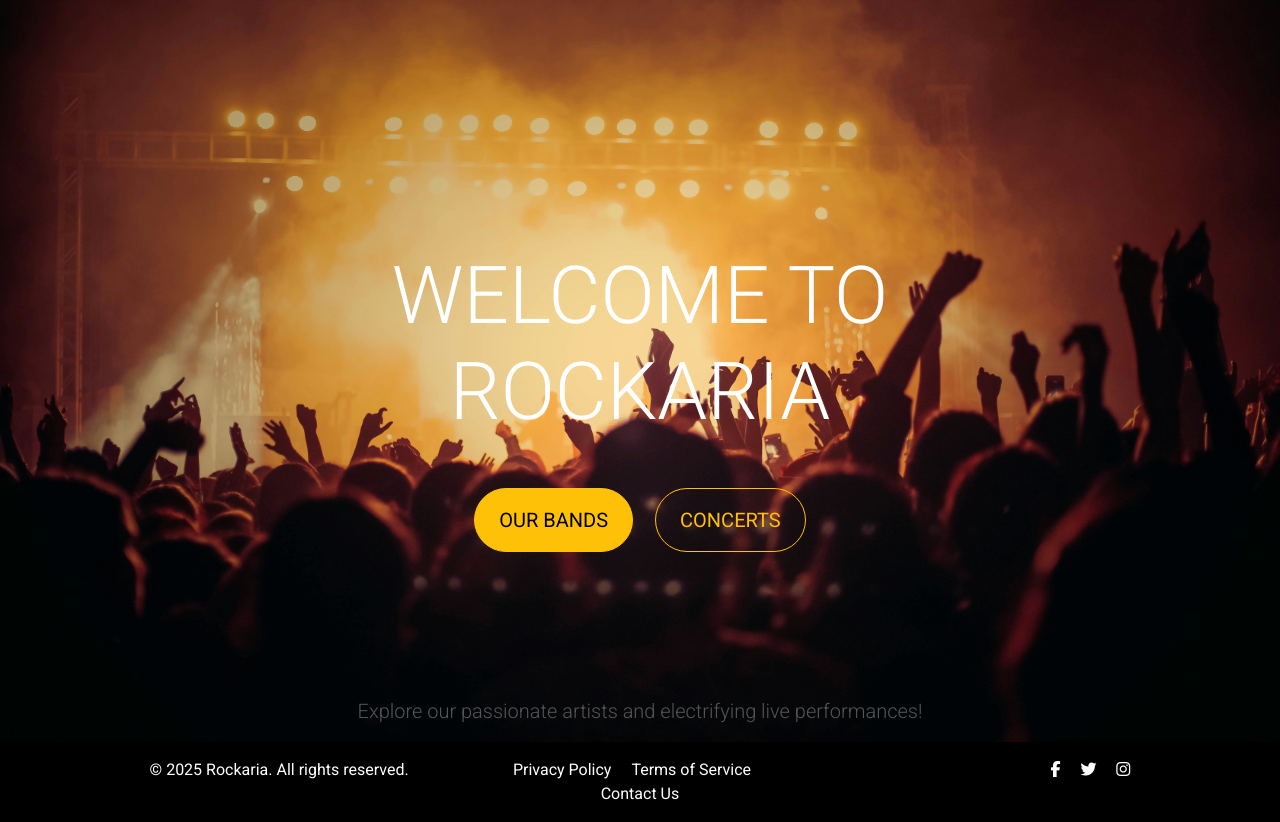
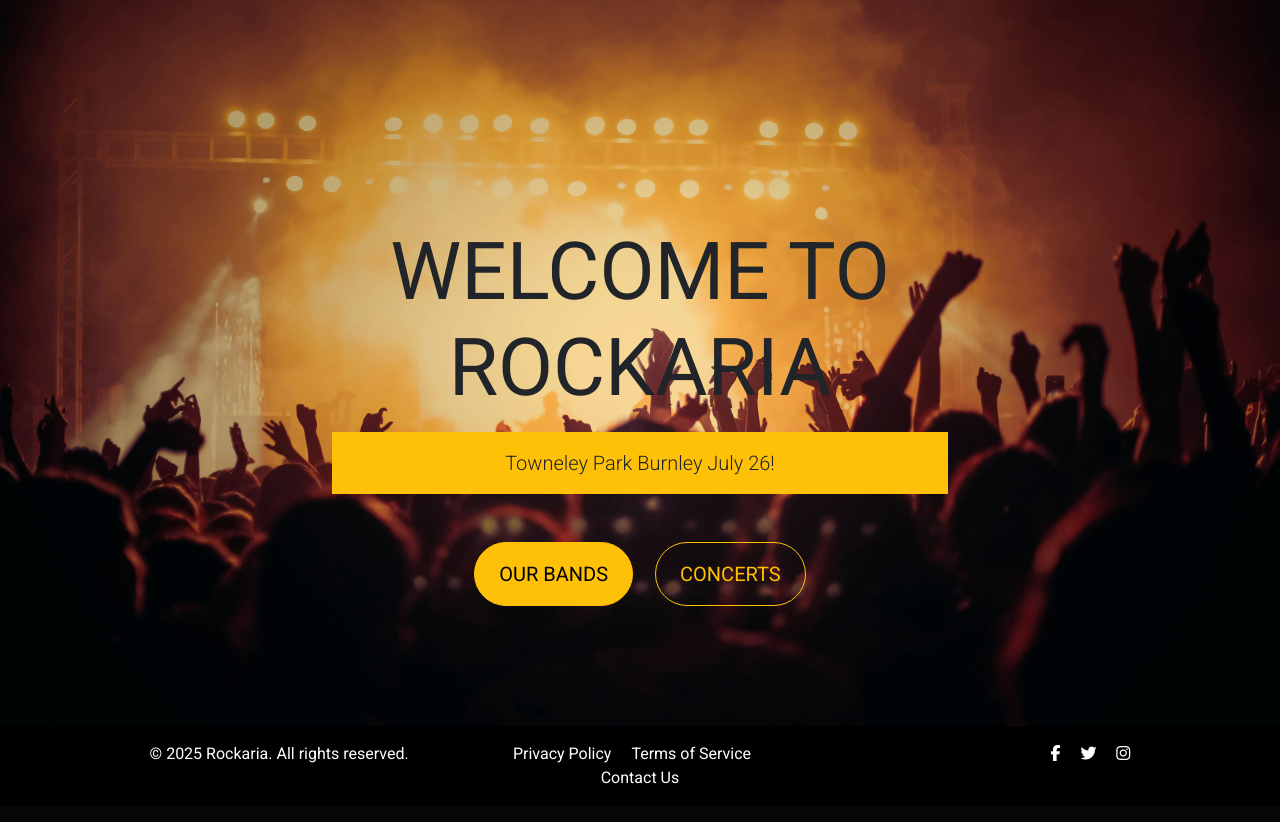
Before and after one commit to curran68/rockaria, a Django app: page / in a window 1280 px wide. Shown: the part 64-886 px from the top of the page. After the commit the page ends 848 px from the top, so only its background shows below. Run offline with Django 5.2, Linux system fonts and the light colour scheme; some libraries are stand-ins or nearby versions; some web fonts are replaced.

Commit message:
changes to design

```diff
--- a/home/templates/home/index.html
+++ b/home/templates/home/index.html
@@ -3,7 +3,6 @@
 {% load static %}
 
 {% block page_header %}
-    {# This block remains empty as its purpose is for a different type of page header #}
     <div class="container header-container">
         <div class="row">
             <div class="col"></div>
@@ -12,17 +11,23 @@
 {% endblock %}
 
 {% block content %}
-    {# --- START: Stand Out Header with Welcome, Bands, and Concerts --- #}
-    {# Using container-fluid for full width, py-5 for vertical padding, bg-dark for background #}
-    <div class="container-fluid text-white text-center py-5">
-        <div class="row justify-content-center"> {# Use justify-content-center to center the column #}
-            <div class="col-12 col-md-8 col-lg-6"> {# Adjusted column width to keep content focused but centered #}
-                <h1 class="display-1 logo-font mb-4"> {# display-1 for very large text, mb-4 for space #}
-                    Welcome To Rockaria
+    {# --- START: Stand Out Header with Welcome, Description in Blue Box, Bands, and Concerts --- #}
+    {# The main container-fluid remains transparent #}
+    <div class="container-fluid text-center py-4">
+        <div class="row justify-content-center">
+            {# Reverted this div's classes. The box is now only around the paragraph below #}
+            <div class="col-12 col-md-8 col-lg-6">
+                <h1 class="display-1 logo-font mb-3 text-dark"> {# Changed back to text-dark for contrast with light background #}
+                    <strong>Welcome To Rockaria</strong>
                 </h1>
+                {# This is the paragraph that will be inside the blue box #}
+                <p class="lead mb-4 text-dark bg-warning p-3"> {# Added custom class 'highlight-blue-box' and text-dark #}
+                    Towneley Park Burnley July 26!
+                </p>
+
                 <div class="my-5">
                     <h4>
-                        <a href="{% url 'bands' %}" class="btn btn-lg btn-warning rounded-pill text-uppercase py-3 px-4 me-3">Our Bands</a> {# Added some Bootstrap styling to make buttons stand out #}
+                        <a href="{% url 'bands' %}" class="btn btn-lg btn-warning rounded-pill text-uppercase py-3 px-4 me-3">Our Bands</a>
                         <a href="{% url 'concerts' %}" class="btn btn-lg btn-outline-warning rounded-pill text-uppercase py-3 px-4">Concerts</a>
                     </h4>
                 </div>
@@ -31,16 +36,35 @@
     </div>
     {# --- END: Stand Out Header --- #}
 
-    {# --- START: Optional Main Content Area (below the header) --- #}
-    {# You can add any other content for your index page below this main header #}
+    {# --- START: Remaining Content Area --- #}
     <div class="container mt-5">
         <div class="row">
             <div class="col-12 text-center">
-                <p class="lead">Explore our passionate artists and electrifying live performances!</p>
-                {# Add more sections, images, or calls to action here as your site grows #}
+                {# Placeholder for any future content below the main header #}
             </div>
         </div>
     </div>
-    {# --- END: Optional Main Content Area --- #}
+    {# --- END: Remaining Content Area --- #}
 
 {% endblock %}
+
+{% block extra_css %}
+    {{ block.super }}
+    <style>
+        /* Custom class for the blue, semi-transparent highlight box around the paragraph */
+        .highlight-blue-box {
+            background-color: rgba(173, 216, 230, 0.7); /* Light blue with 70% opacity */
+            padding: 10px 15px; /* Padding inside the box */
+            border-radius: 5px; /* Slightly rounded corners */
+            display: inline-block; /* Allows padding and background to wrap content, but center with text-center */
+            /* If you want it to take full width and still be centered, use display: block; and ensure text-center is on parent */
+            /* For the image provided, it looks like it takes the full width of its parent column */
+            width: 100%; /* Ensures it fills the column width */
+        }
+
+        /* Adjust text color for the main heading as well */
+        /* If your overall background is bright, text-dark is good for the h1 */
+        /* If your overall background (e.g., audience image) is dark, text-white would be better for the h1 */
+        /* Based on the image, the h1 is not visible, but text-dark is chosen here for general contrast */
+    </style>
+{% endblock %}
```
